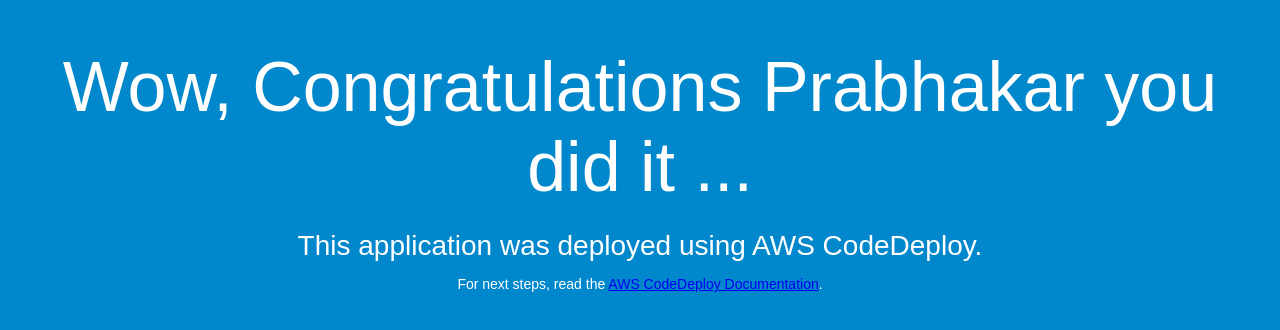
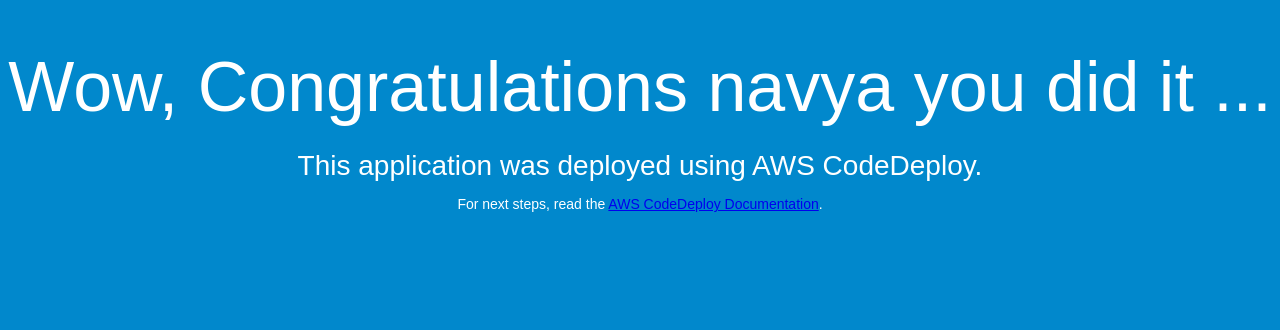
Before and after one commit to navya612n/sample, a plain HTML site: page index.html in a window 1280 px wide. Drawn offline with Linux system fonts and the light colour scheme.

Commit message:
Update index.html

```diff
--- a/index.html
+++ b/index.html
@@ -26,7 +26,7 @@
 </head>
 <body>
   <div align="center">
-    <h1>Wow, Congratulations Prabhakar you did it ...</h1>
+    <h1>Wow, Congratulations navya you did it ...</h1>
     <h2>This application was deployed using AWS CodeDeploy.</h2>
     <p>For next steps, read the <a href="http://aws.amazon.com/documentation/codedeploy">AWS CodeDeploy Documentation</a>.</p>
   </div>
```
